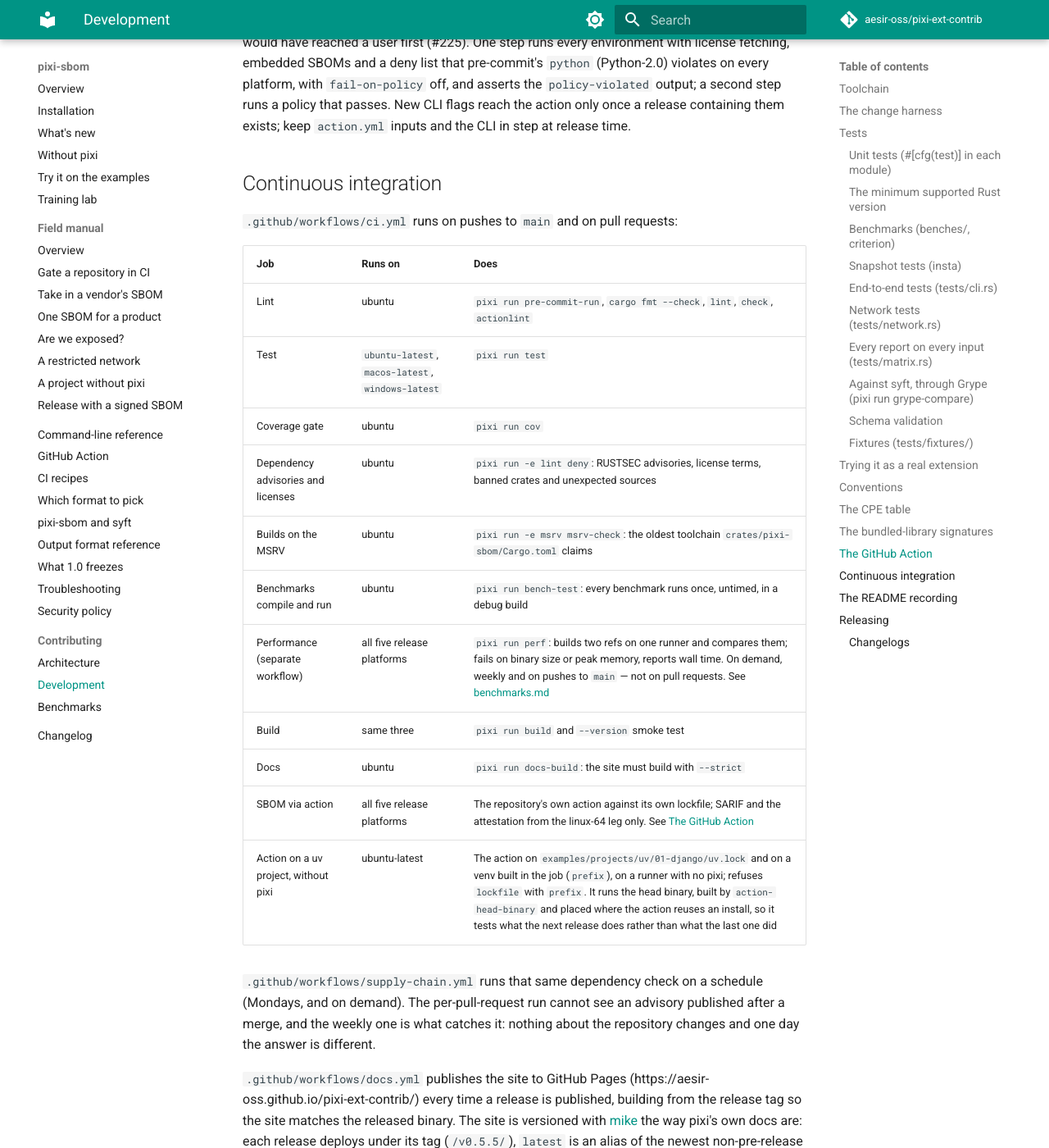
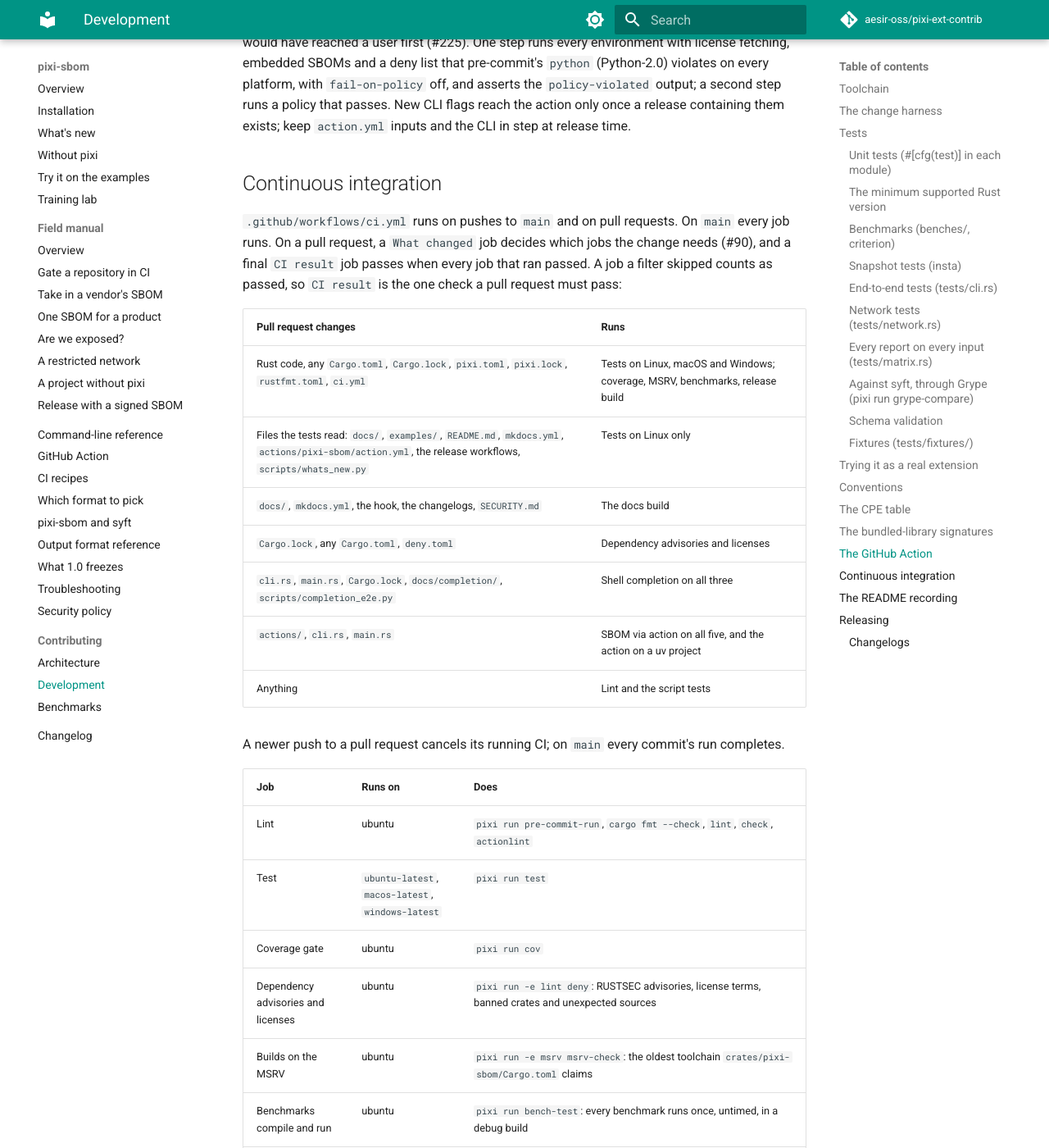
Before and after one commit to aesir-oss/pixi-sbom, an MkDocs documentation site: the page built from docs/development.md, in a window 1280 px wide and 1400 px high, scrolled down 9694 px. Shown: the whole window at 82% size. Built offline with MkDocs 1.6.1 and Material for MkDocs 9.7.7, drawn with Linux system fonts in a browser that asks for light colours; comment, search, counter and statistics services are not loaded; the version menu is left out; some of the changed text lies outside the part shown.

Commit message:
ci: run PR jobs only for the paths they cover, behind one CI result check (#90) (#96)
* ci: run PR jobs only for the paths they cover, behind one CI result check (#90)

A What changed job decides which jobs a pull request needs: Rust and Cargo
changes run the tests on Linux, macOS and Windows with coverage, MSRV,
benchmarks and the release build; files the tests read (docs pages, examples,
the release workflows) run the tests on Linux only; docs, dependency,
completion and action jobs follow their own paths. Lint and the script tests,
now a job of their own, always run. On main every job runs. A CI result job
passes when every job that ran passed, so a skipped job never leaves a check
pending. A newer push cancels a pull request's run, never main's.

Co-Authored-By: Claude Opus 5.5 <noreply@anthropic.com>
Claude-Session: https://claude.ai/code/session_01CipfWY91Bo9cQkxxpyBbzk

* ci: share one debug build cache per operating system (#90)

Separate per-job caches of the same debug build filled the repository's
10 GB the first time main saved them (9.8 GB with the pixi caches).

Co-Authored-By: Claude Opus 5.5 <noreply@anthropic.com>
Claude-Session: https://claude.ai/code/session_01CipfWY91Bo9cQkxxpyBbzk

---------

Co-authored-by: Claude Opus 5.5 <noreply@anthropic.com>

```diff
--- a/docs/development.md
+++ b/docs/development.md
@@ -316,7 +316,22 @@ release containing them exists; keep `action.yml` inputs and the CLI in step at
 
 ## Continuous integration
 
-`.github/workflows/ci.yml` runs on pushes to `main` and on pull requests:
+`.github/workflows/ci.yml` runs on pushes to `main` and on pull requests. On `main` every job runs. On a pull
+request, a `What changed` job decides which jobs the change needs (#90), and a final `CI result` job passes when
+every job that ran passed. A job a filter skipped counts as passed, so `CI result` is the one check a pull request
+must pass:
+
+| Pull request changes | Runs |
+|---|---|
+| Rust code, any `Cargo.toml`, `Cargo.lock`, `pixi.toml`, `pixi.lock`, `rustfmt.toml`, `ci.yml` | Tests on Linux, macOS and Windows; coverage, MSRV, benchmarks, release build |
+| Files the tests read: `docs/`, `examples/`, `README.md`, `mkdocs.yml`, `actions/pixi-sbom/action.yml`, the release workflows, `scripts/whats_new.py` | Tests on Linux only |
+| `docs/`, `mkdocs.yml`, the hook, the changelogs, `SECURITY.md` | The docs build |
+| `Cargo.lock`, any `Cargo.toml`, `deny.toml` | Dependency advisories and licenses |
+| `cli.rs`, `main.rs`, `Cargo.lock`, `docs/completion/`, `scripts/completion_e2e.py` | Shell completion on all three |
+| `actions/`, `cli.rs`, `main.rs` | SBOM via action on all five, and the action on a uv project |
+| Anything | Lint and the script tests |
+
+A newer push to a pull request cancels its running CI; on `main` every commit's run completes.
 
 | Job | Runs on | Does |
 |---|---|---|
@@ -326,6 +341,7 @@ release containing them exists; keep `action.yml` inputs and the CLI in step at
 | Dependency advisories and licenses | ubuntu | `pixi run -e lint deny`: RUSTSEC advisories, license terms, banned crates and unexpected sources |
 | Builds on the MSRV | ubuntu | `pixi run -e msrv msrv-check`: the oldest toolchain `crates/pixi-sbom/Cargo.toml` claims |
 | Benchmarks compile and run | ubuntu | `pixi run bench-test`: every benchmark runs once, untimed, in a debug build |
+| Script tests | ubuntu | The Python scripts' own tests: `action-test`, `perf-test`, `whats-new-test`, `repo-release-test`, `changelog-test` and the rest |
 | Performance (separate workflow) | all five release platforms | `pixi run perf`: builds two refs on one runner and compares them; fails on binary size or peak memory, reports wall time. On demand, weekly and on pushes to `main` — not on pull requests. See [benchmarks.md](benchmarks.md) |
 | Build | same three | `pixi run build` and `--version` smoke test |
 | Docs | ubuntu | `pixi run docs-build`: the site must build with `--strict` |
@@ -352,8 +368,10 @@ The `github-pages` environment's deployment branch policy must allow the `v*` ta
 with "Branch ... is not allowed to deploy to github-pages".
 
 All jobs use `prefix-dev/setup-pixi` with caching, so they run the same pinned toolchain as local development. Every
-CI job that compiles also restores the compiled dependencies with `Swatinem/rust-cache` (#89), keyed by job,
-operating system, toolchain and `Cargo.lock`. Only pushes to `main` save it, so a pull request starts from `main`'s
+CI job that compiles also restores the compiled dependencies with `Swatinem/rust-cache` (#89), keyed by operating
+system, toolchain and `Cargo.lock`. The jobs that compile the same debug build (tests, benchmarks, completion, the
+action's binary) share one cache per operating system; lint, coverage, MSRV and the release build each keep their
+own, since what they compile differs. Only pushes to `main` save it, so a pull request starts from `main`'s
 cache and never writes one of its own: the 10 GB a repository gets holds one set, not one per branch. The release
 workflows use no build cache on purpose: what goes into a signed archive or wheel is compiled from the tag alone. CI
 sticks to the `-latest` labels (x64 Linux and Windows, arm64 macOS) for the jobs that compile and test the code,
```
Also changed, not shown: 1 other file.
